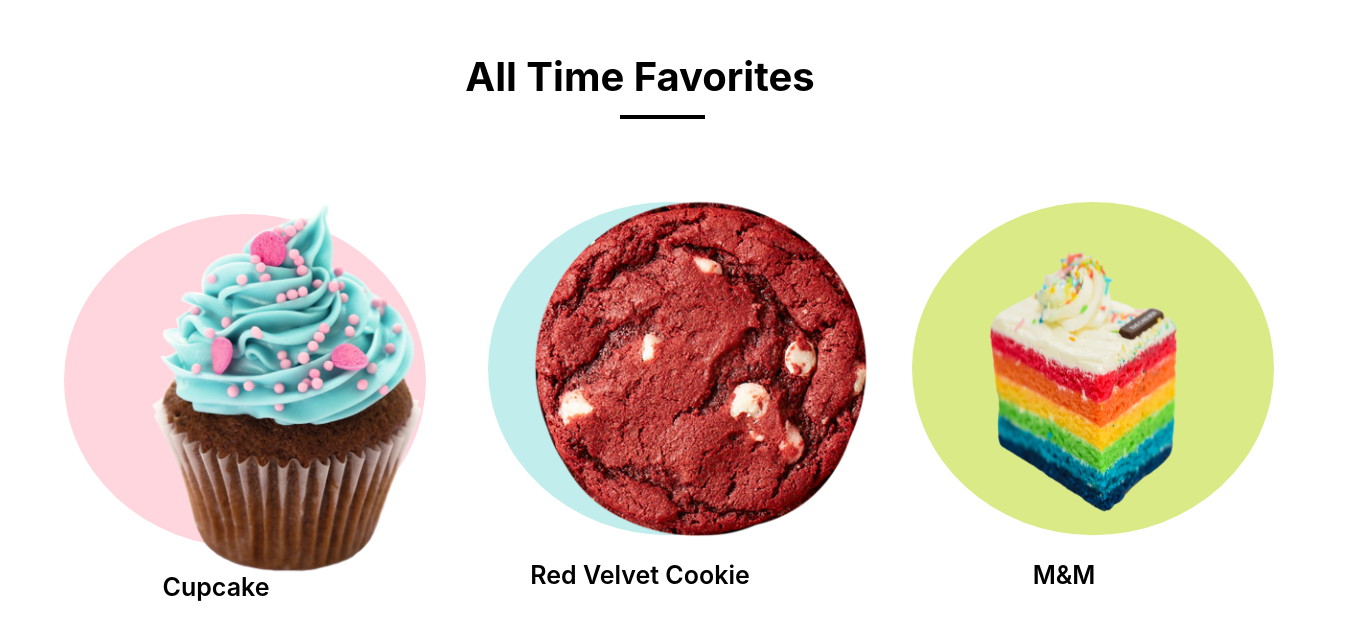
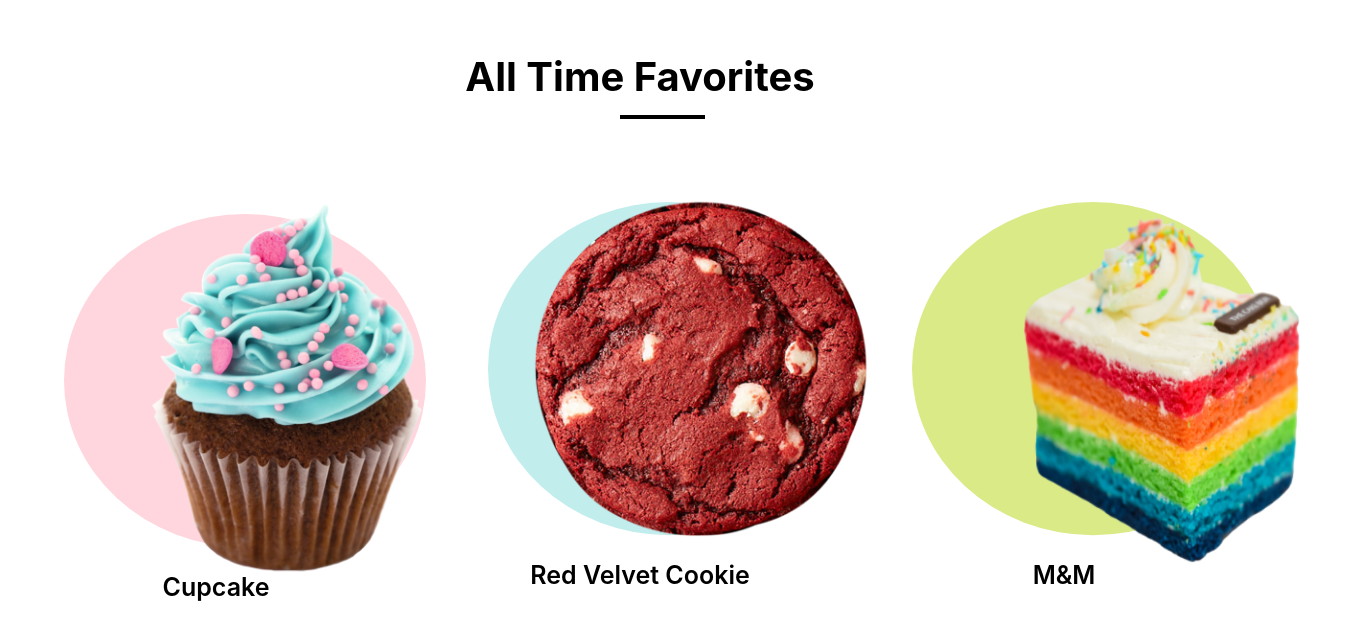
Before and after one commit to SaraBaassiri/baked_lb-website, a React (Create React App) app in the folder baked/: page / in a window 1280 px wide. Shown: the part 2643-3260 px from the top of the page, 1357 px wide, since content can reach past the window. Built offline with nearby package versions, Linux system fonts and the light colour scheme.

Commit message:
Update Home.css

```diff
--- a/baked/src/Views/Home/Home.css
+++ b/baked/src/Views/Home/Home.css
@@ -343,10 +343,10 @@
 
 .inner3 {
   position: absolute;
-  top:0;
-  left: 0;
-  width: 100%;
-  height: 100%;
+  top: -50px;
+  left: -1%;
+  height: 28em;
+  width: 28em;
 }
 
 .favprod h3 {
```
